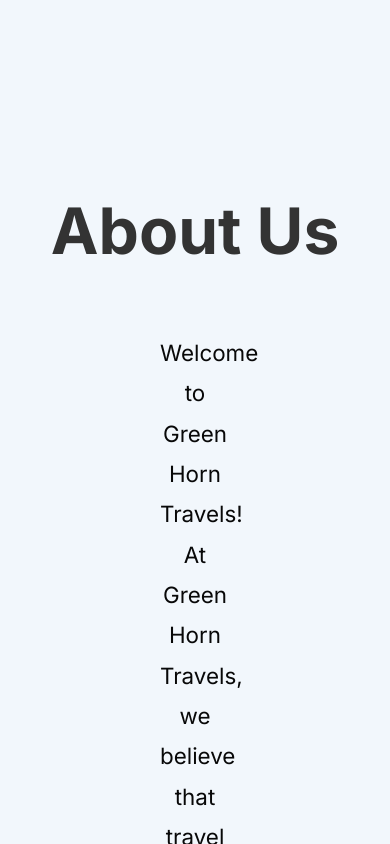
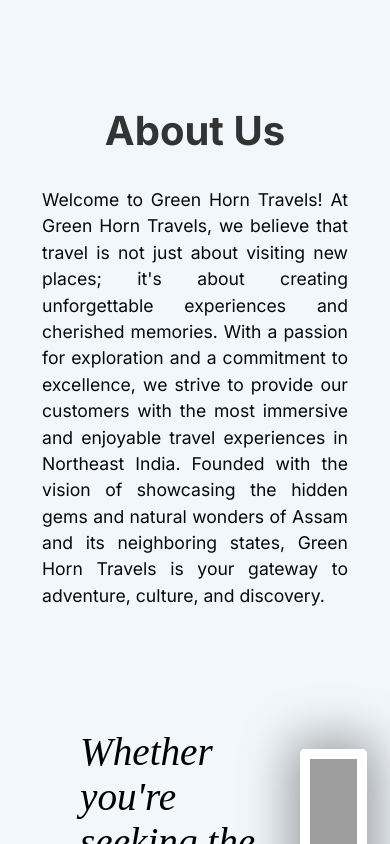
Before and after one commit to Abhishek10351/green-horn-travels, a Next.js app: page /about in a window 390 px wide. Shown: the top 844 px of the page. Built offline with nearby package versions, Linux system fonts and the light colour scheme; grey boxes are pictures that could not be loaded.

Commit message:
made welcome component responsive

```diff
--- a/components/about/welcome/welcome.css
+++ b/components/about/welcome/welcome.css
@@ -1,4 +1,3 @@
-
 .welcome h1 {
   font-size: 4rem;
   font-weight: 700;
@@ -17,3 +16,32 @@
   margin: 4rem 10rem;
   margin-bottom: 20px;
 }
+/* Media query for screens with a max width of 1024px (tablets) */
+@media screen and (max-width: 1024px) {
+  .welcome h1 {
+    font-size: 3.3rem; /* Adjust font size for tablets */
+    margin-top: 8rem; /* Adjust top margin for tablets */
+    margin-bottom: 18px; /* Adjust bottom margin for tablets */
+  }
+
+  .welcome p {
+    font-size: 1.3rem; /* Adjust font size for tablets */
+    margin: 3rem 5rem; /* Adjust margins for tablets */
+    line-height: 1.6; /* Adjust line height for tablets */
+    text-align: justify;
+  }
+}
+@media screen and (max-width: 480px) {
+  .welcome h1 {
+    font-size: 2.5rem; /* Adjust font size for smaller screens */
+    margin-top: 6rem; /* Adjust top margin */
+    margin-bottom: 15px; /* Adjust bottom margin */
+  }
+
+  .welcome p {
+    font-size: 1.1rem; /* Adjust font size for smaller screens */
+    margin: 2rem 2rem; /* Adjust margins for better fit */
+    line-height: 1.5; /* Adjust line height */
+    text-align: justify;
+  }
+}
--- a/sites/about/about.css
+++ b/sites/about/about.css
@@ -15,3 +15,19 @@ span {
     color: rgb(185, 0, 0);
     font-size: 17.3px;
 }
+
+
+
+/* Media query for screens with a max width of 480px */
+@media screen and (max-width: 480px) {
+    .container {
+        padding: 10px; /* Add padding for better spacing */
+        overflow-x: hidden;
+        width: 100%;
+        height: auto;
+    }
+
+    span {
+        font-size: 15px; /* Adjust the font size for smaller screens */
+    }
+}
```
Lines whose indentation alone changed are shown as unchanged.
